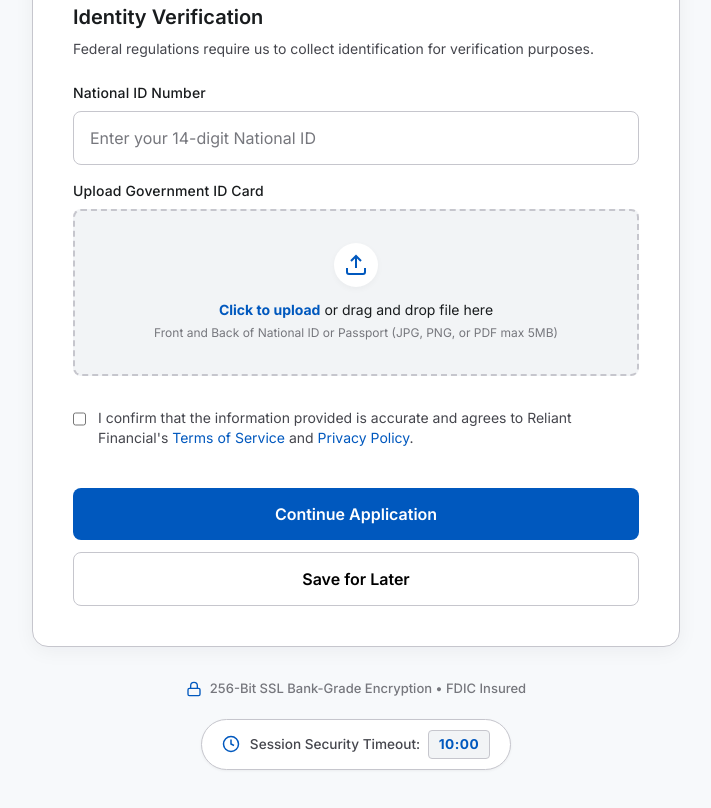
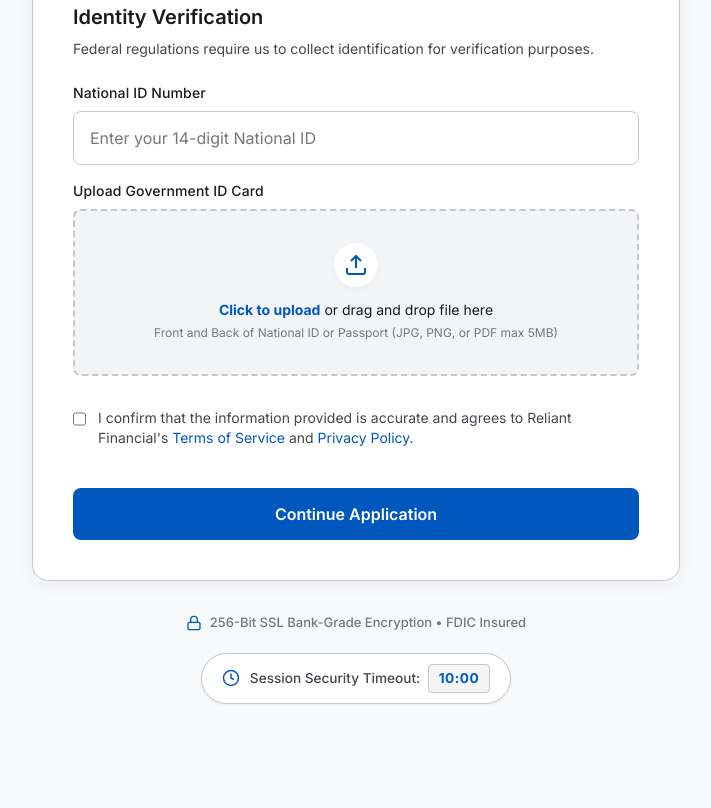
Before and after one commit to YYousabFouad/Bankist, a plain HTML site: page HTMLs/create.html in a window 1280 px wide. Shown: the part 726-1534 px from the top of the page, without its empty margins (284-995 px from the left). Drawn offline with Linux system fonts and the light colour scheme.

Commit message:
update the create files

```diff
--- a/HTMLs/create.html
+++ b/HTMLs/create.html
@@ -209,9 +209,6 @@
             <button type="submit" class="btn btn-primary">
               Continue Application
             </button>
-            <button type="button" class="btn btn-secondary">
-              Save for Later
-            </button>
           </div>
         </form>
       </div>
--- a/Styles/create.css
+++ b/Styles/create.css
@@ -478,17 +478,6 @@ body {
 .btn-primary:hover {
   background-color: var(--color-secondary-hover);
 }
-
-.btn-secondary {
-  background-color: var(--color-surface-container-lowest);
-  color: var(--color-primary);
-  border: 1px solid var(--color-outline-variant);
-}
-
-.btn-secondary:hover {
-  background-color: var(--color-surface-container-low);
-}
-
 /* ==========================================================================
    Account Setup & PIN Input Component
    ========================================================================== */
```
